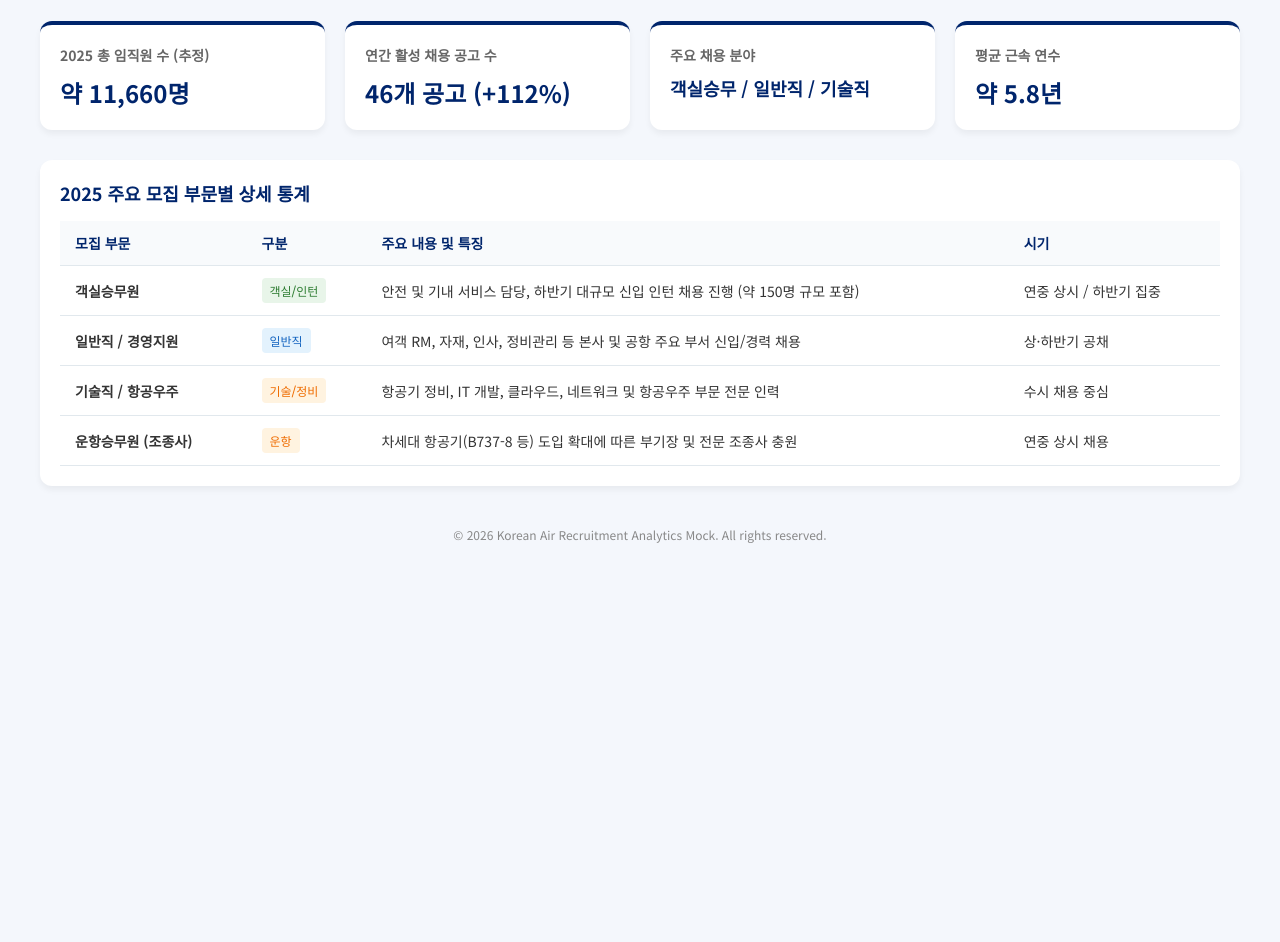
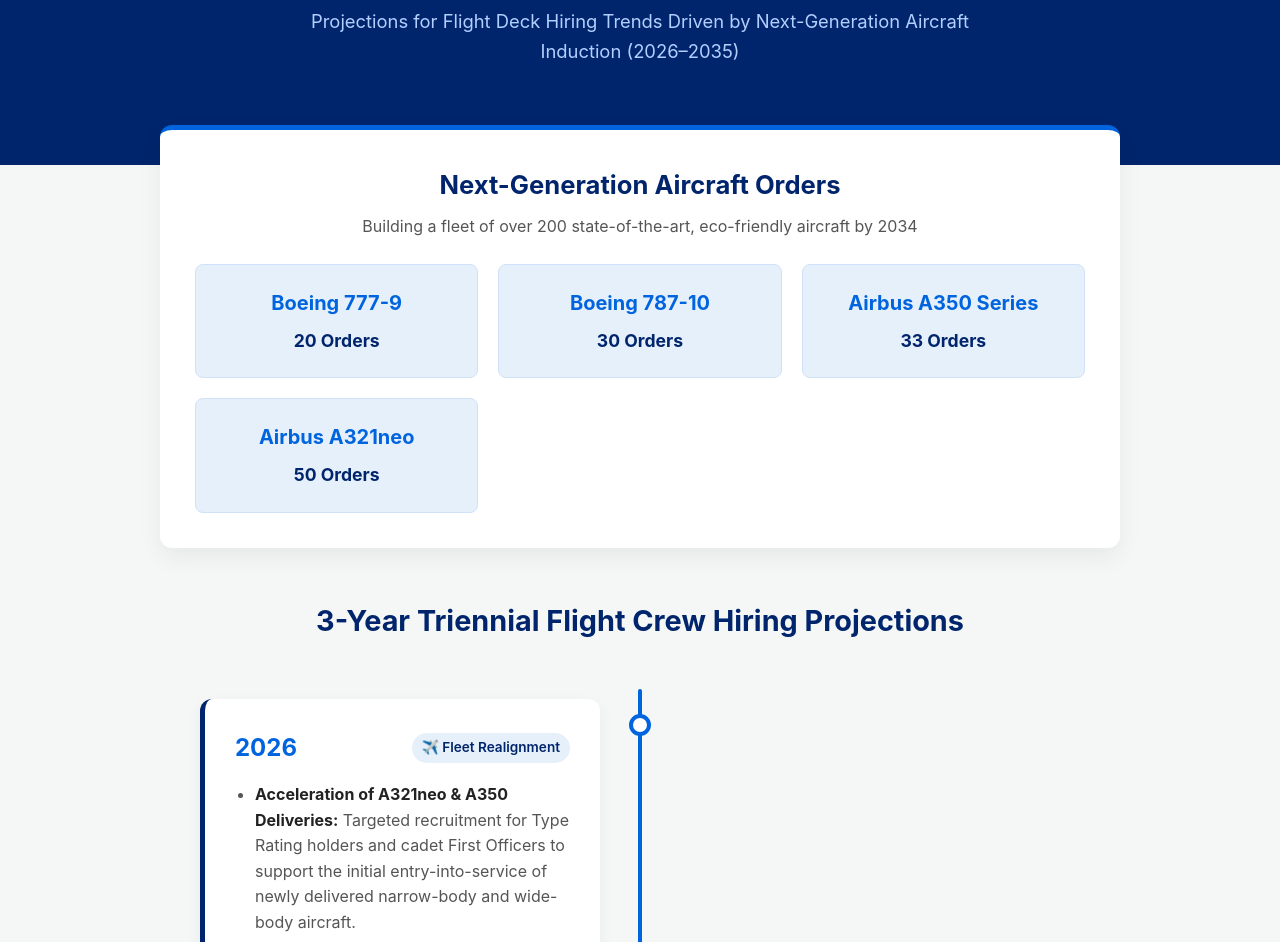
Before and after one commit to lhsoo06/banana, a plain HTML site: page index.html in a window 1280 px wide. Shown: the part 129-1071 px from the top of the page. Before the commit the page ends 800 px from the top, so only its background shows below. Drawn offline with Linux system fonts and the light colour scheme.

Commit message:
Update index.html

```diff
--- a/index.html
+++ b/index.html
@@ -1,216 +1,355 @@
 <!DOCTYPE html>
-<html lang="ko">
+<html lang="en">
 <head>
     <meta charset="UTF-8">
     <meta name="viewport" content="width=device-width, initial-scale=1.0">
-    <title>2025 대한항공 채용 통계 대시보드</title>
-    <!-- 구글 폰트 및 아이콘 -->
-    <link href="https://fonts.googleapis.com/css2?family=Noto+Sans+KR:wght@300;400;500;700&display=swap" rel="stylesheet">
+    <title>Korean Air Flight Crew Recruitment Outlook (2026–2035)</title>
     <style>
         :root {
-            --primary-color: #00256c; /* 대한항공 네이비 */
-            --secondary-color: #7b9acc;
-            --bg-color: #f4f7fc;
-            --card-bg: #ffffff;
-            --text-color: #333333;
-            --border-color: #e1e8ed;
+            --kal-navy: #00256c;
+            --kal-blue: #0064de;
+            --kal-light: #e6f0fa;
+            --text-dark: #222222;
+            --text-gray: #555555;
+            --bg-color: #f4f7f6;
+            --card-border: #d0e1f9;
         }
 
-        * {
+        *, *::before, *::after {
             box-sizing: border-box;
-            margin: 0;
-            padding: 0;
-            font-family: 'Noto Sans KR', sans-serif;
         }
 
         body {
+            font-family: -apple-system, BlinkMacSystemFont, "Segoe UI", Roboto, Helvetica, Arial, sans-serif;
+            margin: 0;
+            padding: 0;
             background-color: var(--bg-color);
-            color: var(--text-color);
-            padding: 20px;
+            color: var(--text-dark);
+            line-height: 1.6;
+        }
+
+        header {
+            background-color: var(--kal-navy);
+            color: #ffffff;
+            padding: 60px 20px 80px 20px;
+            text-align: center;
+        }
+
+        header h1 {
+            margin: 0;
+            font-size: 2.4rem;
+            font-weight: 700;
+            letter-spacing: -0.5px;
+        }
+
+        header p {
+            margin-top: 15px;
+            color: #b3cfff;
+            font-size: 1.15rem;
+            max-width: 700px;
+            margin-left: auto;
+            margin-right: auto;
         }
 
         .container {
-            max-width: 1200px;
+            max-width: 1000px;
+            margin: -40px auto 60px auto;
+            padding: 0 20px;
+            position: relative;
+            z-index: 10;
+        }
+
+        .fleet-section {
+            background: #ffffff;
+            border-radius: 12px;
+            padding: 35px;
+            margin-bottom: 50px;
+            box-shadow: 0 10px 25px rgba(0, 0, 0, 0.06);
+            border-top: 5px solid var(--kal-blue);
+        }
+
+        .fleet-section h2 {
+            color: var(--kal-navy);
+            margin-top: 0;
+            text-align: center;
+            font-size: 1.6rem;
+            margin-bottom: 8px;
+        }
+
+        .fleet-subtitle {
+            text-align: center;
+            color: var(--text-gray);
+            margin-top: 0;
+            margin-bottom: 25px;
+            font-size: 1rem;
+        }
+
+        .fleet-grid {
+            display: grid;
+            grid-template-columns: repeat(auto-fit, minmax(210px, 1fr));
+            gap: 20px;
+        }
+
+        .fleet-card {
+            background: var(--kal-light);
+            padding: 22px 18px;
+            border-radius: 8px;
+            text-align: center;
+            border: 1px solid var(--card-border);
+            transition: transform 0.2s ease, box-shadow 0.2s ease;
+        }
+
+        .fleet-card:hover {
+            transform: translateY(-4px);
+            box-shadow: 0 6px 12px rgba(0,0,0,0.08);
+        }
+
+        .fleet-card h3 {
+            margin: 0 0 8px 0;
+            color: var(--kal-blue);
+            font-size: 1.25rem;
+        }
+
+        .fleet-card p {
+            margin: 0;
+            font-weight: 700;
+            color: var(--kal-navy);
+            font-size: 1.1rem;
+        }
+
+        .timeline-title {
+            text-align: center;
+            color: var(--kal-navy);
+            font-size: 1.8rem;
+            margin-bottom: 45px;
+        }
+
+        .timeline {
+            position: relative;
             margin: 0 auto;
         }
 
-        header {
-            text-align: center;
-            margin-bottom: 30px;
-            padding: 20px;
-            background: var(--card-bg);
-            border-radius: 12px;
-            box-shadow: 0 4px 6px rgba(0,0,0,0.05);
+        .timeline::after {
+            content: '';
+            position: absolute;
+            width: 4px;
+            background-color: var(--kal-blue);
+            top: 0;
+            bottom: 0;
+            left: 50%;
+            margin-left: -2px;
+            border-radius: 2px;
         }
 
-        header h1 {
-            color: var(--primary-color);
-            font-size: 24px;
-            margin-bottom: 5px;
+        .timeline-item {
+            padding: 10px 40px;
+            position: relative;
+            background-color: inherit;
+            width: 50%;
+            box-sizing: border-box;
+            margin-bottom: 35px;
         }
 
-        header p {
-            color: #666;
-            font-size: 14px;
+        .timeline-item:nth-child(odd) {
+            left: 0;
         }
 
-        .stats-grid {
-            display: grid;
-            grid-template-columns: repeat(auto-fit, minmax(250px, 1fr));
-            gap: 20px;
-            margin-bottom: 30px;
+        .timeline-item:nth-child(even) {
+            left: 50%;
         }
 
-        .card {
-            background: var(--card-bg);
-            padding: 20px;
-            border-radius: 12px;
-            box-shadow: 0 4px 6px rgba(0,0,0,0.05);
-            border-top: 4px solid var(--primary-color);
+        .timeline-item::after {
+            content: '';
+            position: absolute;
+            width: 22px;
+            height: 22px;
+            right: -11px;
+            background-color: #ffffff;
+            border: 4px solid var(--kal-blue);
+            top: 25px;
+            border-radius: 50%;
+            z-index: 1;
         }
 
-        .card h3 {
-            font-size: 14px;
-            color: #666;
-            margin-bottom: 10px;
+        .timeline-item:nth-child(even)::after {
+            left: -11px;
         }
 
-        .card .value {
-            font-size: 24px;
-            font-weight: 700;
-            color: var(--primary-color);
+        .content {
+            padding: 30px;
+            background-color: #ffffff;
+            position: relative;
+            border-radius: 12px;
+            box-shadow: 0 5px 15px rgba(0,0,0,0.05);
+            border-left: 5px solid var(--kal-navy);
         }
 
-        .section-title {
-            font-size: 18px;
-            font-weight: 700;
-            margin-bottom: 15px;
-            color: var(--primary-color);
+        .timeline-item:nth-child(even) .content {
+            border-left: none;
+            border-right: 5px solid var(--kal-navy);
         }
 
-        .table-container {
-            background: var(--card-bg);
-            padding: 20px;
-            border-radius: 12px;
-            box-shadow: 0 4px 6px rgba(0,0,0,0.05);
-            overflow-x: auto;
+        .content h3 {
+            color: var(--kal-blue);
+            font-size: 1.5rem;
+            margin-top: 0;
+            margin-bottom: 15px;
+            display: flex;
+            align-items: center;
+            justify-content: space-between;
+            flex-wrap: wrap;
+            gap: 10px;
         }
 
-        table {
-            width: 100%;
-            border-collapse: collapse;
-            text-align: left;
-        }
-
-        th, td {
-            padding: 12px 15px;
-            border-bottom: 1px solid var(--border-color);
-            font-size: 14px;
-        }
-
-        th {
-            background-color: #f8fafc;
-            color: var(--primary-color);
+        .content .badge {
+            font-size: 0.85rem;
+            background-color: var(--kal-light);
+            color: var(--kal-navy);
+            padding: 4px 10px;
+            border-radius: 20px;
             font-weight: 600;
         }
 
-        tr:hover {
-            background-color: #f8fafc;
+        .content ul {
+            padding-left: 20px;
+            color: var(--text-gray);
+            margin: 0;
         }
 
-        .badge {
-            display: inline-block;
-            padding: 4px 8px;
-            border-radius: 4px;
-            font-size: 12px;
-            font-weight: 500;
+        .content li {
+            margin-bottom: 12px;
         }
 
-        .badge.general { background: #e3f2fd; color: #1565c0; }
-        .badge.cabin { background: #e8f5e9; color: #2e7d32; }
-        .badge.tech { background: #fff3e0; color: #ef6c00; }
+        .content li:last-child {
+            margin-bottom: 0;
+        }
+
+        .content li strong {
+            color: var(--text-dark);
+        }
 
         footer {
             text-align: center;
-            margin-top: 40px;
-            font-size: 12px;
-            color: #888;
+            padding: 35px 20px;
+            color: var(--text-gray);
+            background-color: #e9ecef;
+            margin-top: 60px;
+            font-size: 0.95rem;
+        }
+
+        @media screen and (max-width: 768px) {
+            .timeline::after {
+                left: 31px;
+            }
+            .timeline-item {
+                width: 100%;
+                padding-left: 70px;
+                padding-right: 20px;
+            }
+            .timeline-item:nth-child(even) {
+                left: 0%;
+            }
+            .timeline-item::after, .timeline-item:nth-child(even)::after {
+                left: 20px;
+            }
+            .content, .timeline-item:nth-child(even) .content {
+                border-left: 5px solid var(--kal-navy);
+                border-right: none;
+            }
         }
     </style>
 </head>
 <body>
 
-<div class="container">
     <header>
-        <h1>대한항공 2025년 채용 통계 및 현황</h1>
-        <p>2025년 주요 직무별 채용 트렌드 및 지표 요약</p>
+        <h1>Korean Air Flight Crew Recruitment Outlook</h1>
+        <p>Projections for Flight Deck Hiring Trends Driven by Next-Generation Aircraft Induction (2026–2035)</p>
     </header>
 
-    <!-- 요약 카드 섹션 -->
-    <div class="stats-grid">
-        <div class="card">
-            <h3>2025 총 임직원 수 (추정)</h3>
-            <div class="value">약 11,660명</div>
-        </div>
-        <div class="card">
-            <h3>연간 활성 채용 공고 수</h3>
-            <div class="value">46개 공고 (+112%)</div>
-        </div>
-        <div class="card">
-            <h3>주요 채용 분야</h3>
-            <div class="value" style="font-size: 18px; margin-top: 5px;">객실승무 / 일반직 / 기술직</div>
-        </div>
-        <div class="card">
-            <h3>평균 근속 연수</h3>
-            <div class="value">약 5.8년</div>
+    <div class="container">
+        <!-- Next-Gen Fleet Section -->
+        <section class="fleet-section">
+            <h2>Next-Generation Aircraft Orders</h2>
+            <p class="fleet-subtitle">Building a fleet of over 200 state-of-the-art, eco-friendly aircraft by 2034</p>
+            <div class="fleet-grid">
+                <div class="fleet-card">
+                    <h3>Boeing 777-9</h3>
+                    <p>20 Orders</p>
+                </div>
+                <div class="fleet-card">
+                    <h3>Boeing 787-10</h3>
+                    <p>30 Orders</p>
+                </div>
+                <div class="fleet-card">
+                    <h3>Airbus A350 Series</h3>
+                    <p>33 Orders</p>
+                </div>
+                <div class="fleet-card">
+                    <h3>Airbus A321neo</h3>
+                    <p>50 Orders</p>
+                </div>
+            </div>
+        </section>
+
+        <h2 class="timeline-title">3-Year Triennial Flight Crew Hiring Projections</h2>
+
+        <!-- Timeline Section -->
+        <div class="timeline">
+
+            <!-- 2026 -->
+            <div class="timeline-item">
+                <div class="content">
+                    <h3>2026 <span class="badge">✈️ Fleet Realignment</span></h3>
+                    <ul>
+                        <li><strong>Acceleration of A321neo & A350 Deliveries:</strong> Targeted recruitment for Type Rating holders and cadet First Officers to support the initial entry-into-service of newly delivered narrow-body and wide-body aircraft.</li>
+                        <li><strong>Intense Transition Training Phase:</strong> As legacy fleets (such as older A330s and B777-200ERs) begin phase-out, large-scale transition training creates temporary staffing gaps, requiring reserve pilot buffers.</li>
+                        <li><strong>Post-Merger Network Integration:</strong> Optimization of domestic and regional routes following the Asiana Airlines integration drives sustained demand for narrow-body flight crews.</li>
+                    </ul>
+                </div>
+            </div>
+
+            <!-- 2029 -->
+            <div class="timeline-item">
+                <div class="content">
+                    <h3>2029 <span class="badge">🌍 Wide-Body Expansion</span></h3>
+                    <ul>
+                        <li><strong>Full Fleet Integration of Flagship Aircraft:</strong> Active integration of the Boeing 787-10 and Boeing 777-9 increases long-haul flight schedules across North American and European routes.</li>
+                        <li><strong>High Demand for Long-Haul Crew:</strong> Surge in promotions from narrow-body First Officers to wide-body First Officers, along with elevated upgrade evaluations for Captain slots.</li>
+                        <li><strong>Major Cadet Hiring Cycle:</strong> To backfill narrow-body seats vacated by upgrading pilots, regular cadet recruitment and ab-initio pilot intake hit a major peak.</li>
+                    </ul>
+                </div>
+            </div>
+
+            <!-- 2032 -->
+            <div class="timeline-item">
+                <div class="content">
+                    <h3>2032 <span class="badge">🔄 Generational Shift</span></h3>
+                    <ul>
+                        <li><strong>Ultra-Long-Range Route Completion:</strong> Full utilization of A350-1000 and B777-9 ultra-long-haul capabilities expands destinations requiring augmented multi-crew flight ops (Double Crew).</li>
+                        <li><strong>Peak Retirement Wave:</strong> A significant cluster of senior Captains reaches mandatory retirement age, triggering mandatory high-volume replacement hiring.</li>
+                        <li><strong>Selective Direct Entry Captain Hiring:</strong> Potential opening of recruitment drives for experienced Captains (Direct Entry Captains) to mitigate localized command shortages.</li>
+                    </ul>
+                </div>
+            </div>
+
+            <!-- 2035 -->
+            <div class="timeline-item">
+                <div class="content">
+                    <h3>2035 <span class="badge">🌱 Sustainable Fleet Era</span></h3>
+                    <ul>
+                        <li><strong>100% Next-Gen Fleet Transition:</strong> Complete retirement of legacy aircraft types and full transition to fuel-efficient, next-generation platforms.</li>
+                        <li><strong>Evolved Crew Capabilities:</strong> Strong recruitment focus on "Systems Manager" flight crews capable of operating advanced avionics and automated flight management systems.</li>
+                        <li><strong>Precision Hiring Market:</strong> As overall fleet growth stabilizes, hiring shifts toward high-precision selection criteria—prioritizing pilots with multi-engine/multi-type ratings and strong safety records.</li>
+                    </ul>
+                </div>
+            </div>
+
         </div>
     </div>
 
-    <!-- 상세 채용 통계 테이블 -->
-    <div class="table-container">
-        <div class="section-title">2025 주요 모집 부문별 상세 통계</div>
-        <table>
-            <thead>
-                <tr>
-                    <th>모집 부문</th>
-                    <th>구분</th>
-                    <th>주요 내용 및 특징</th>
-                    <th>시기</th>
-                </tr>
-            </thead>
-            <tbody>
-                <tr>
-                    <td><strong>객실승무원</strong></td>
-                    <td><span class="badge cabin">객실/인턴</span></td>
-                    <td>안전 및 기내 서비스 담당, 하반기 대규모 신입 인턴 채용 진행 (약 150명 규모 포함)</td>
-                    <td>연중 상시 / 하반기 집중</td>
-                </tr>
-                <tr>
-                    <td><strong>일반직 / 경영지원</strong></td>
-                    <td><span class="badge general">일반직</span></td>
-                    <td>여객 RM, 자재, 인사, 정비관리 등 본사 및 공항 주요 부서 신입/경력 채용</td>
-                    <td>상·하반기 공채</td>
-                </tr>
-                <tr>
-                    <td><strong>기술직 / 항공우주</strong></td>
-                    <td><span class="badge tech">기술/정비</span></td>
-                    <td>항공기 정비, IT 개발, 클라우드, 네트워크 및 항공우주 부문 전문 인력</td>
-                    <td>수시 채용 중심</td>
-                </tr>
-                <tr>
-                    <td><strong>운항승무원 (조종사)</strong></td>
-                    <td><span class="badge tech">운항</span></td>
-                    <td>차세대 항공기(B737-8 등) 도입 확대에 따른 부기장 및 전문 조종사 충원</td>
-                    <td>연중 상시 채용</td>
-                </tr>
-            </tbody>
-        </table>
-    </div>
-
     <footer>
-        <p>&copy; 2026 Korean Air Recruitment Analytics Mock. All rights reserved.</p>
+        <p>&copy; 2026 Korean Air Flight Crew Recruitment Outlook. Projections based on fleet modernization and long-term fleet planning data.</p>
     </footer>
-</div>
 
 </body>
 </html>
```
